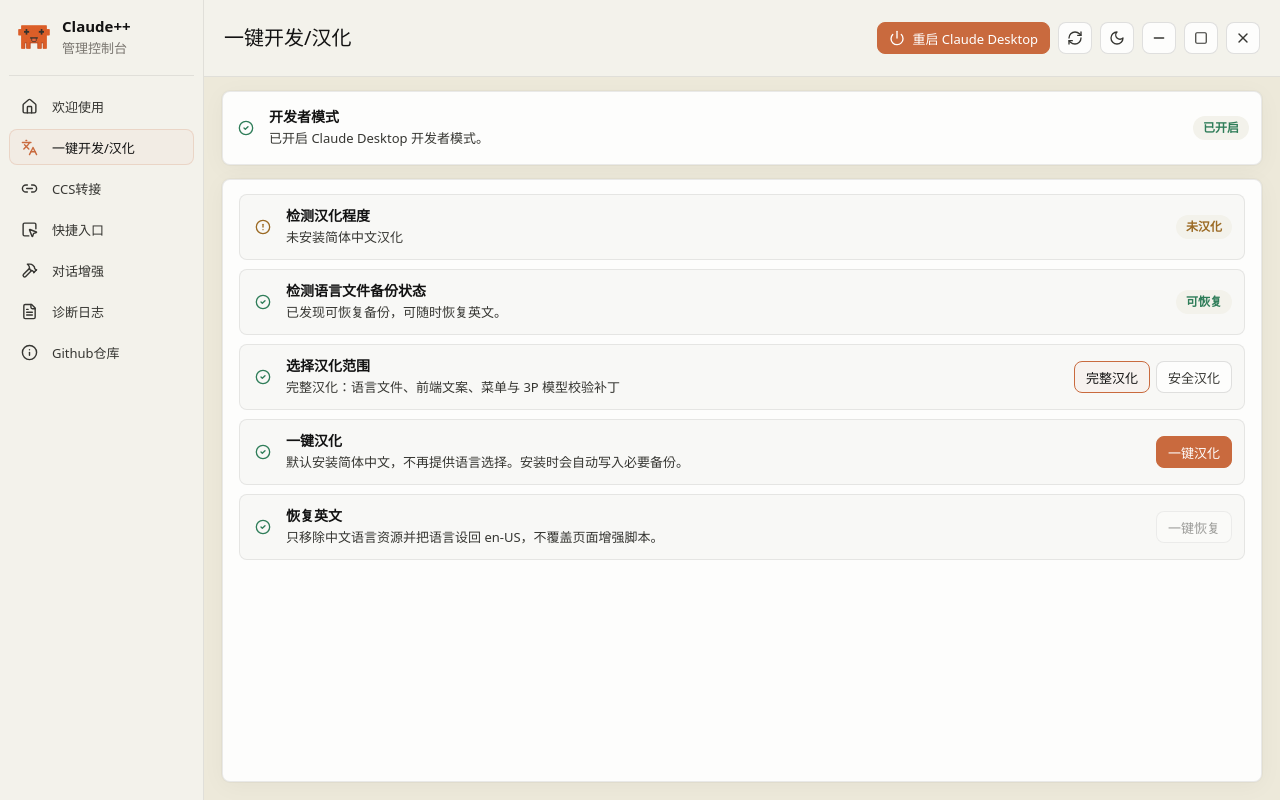
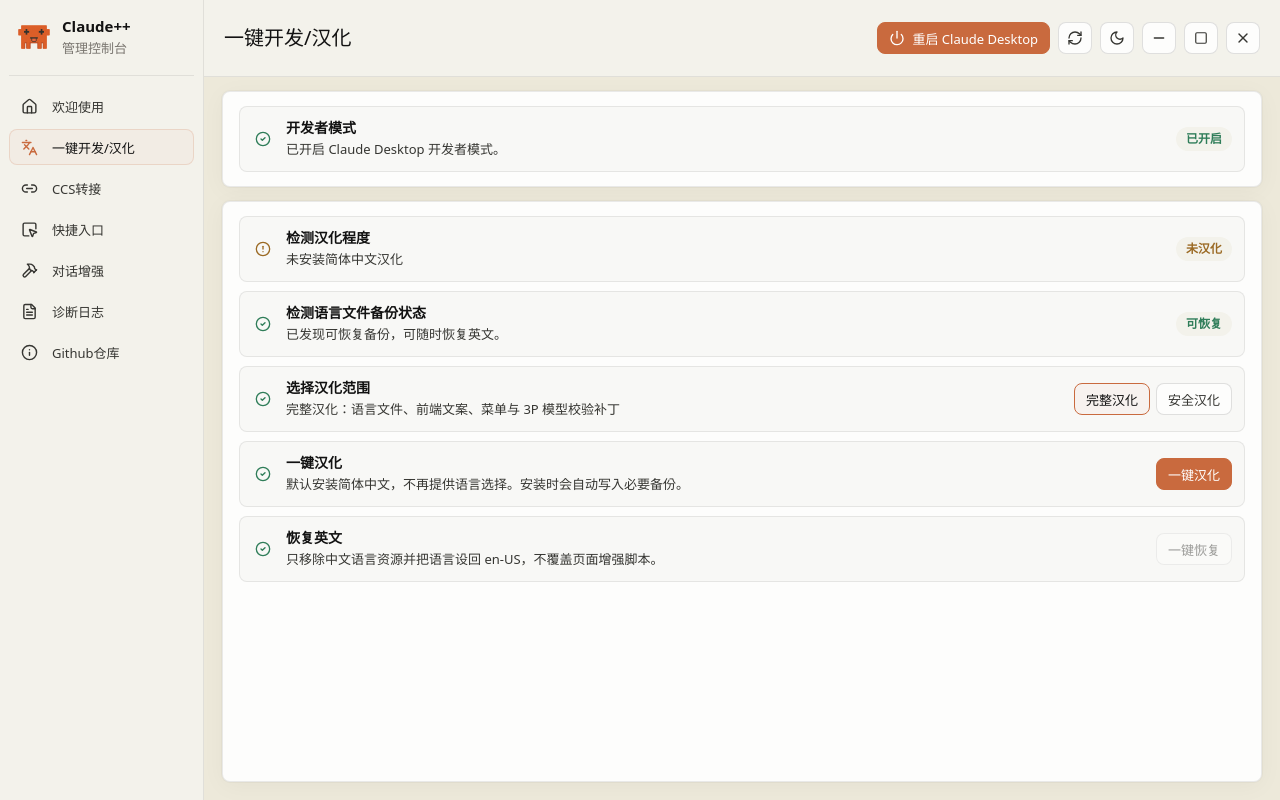
Before and after one commit to laoguo2025/claude-plus-plus, a React (Vite) app: page / in a window 1280 px wide. Both pictures are taken after a click on the button "一键开发/汉化". Built offline with nearby package versions, Linux system fonts and the light colour scheme.

Commit message:
chore: align developer mode card styling

```diff
--- a/src/App.css
+++ b/src/App.css
@@ -926,16 +926,6 @@ select {
   min-height: 0;
 }
 
-.developerModePanel {
-  padding: 0;
-}
-
-.developerModePanel .workflowRow {
-  min-height: 72px;
-  border: 0;
-  background: transparent;
-}
-
 .workflowRows {
   display: grid;
   gap: 9px;
--- a/src/App.tsx
+++ b/src/App.tsx
@@ -689,6 +689,7 @@ function LocalizationPage({
   return (
     <div className="localizationFlow">
       <section className="panel developerModePanel">
+        <div className="workflowRows">
           <WorkflowRow
             ok={developerModeEnabled}
             title="开发者模式"
@@ -709,6 +710,7 @@ function LocalizationPage({
               ) : undefined
             }
           />
+        </div>
       </section>
       <section className="panel localizationChecklist">
         <div className="workflowRows">
```
Also changed, not shown: .workbench/governance/2026-06-05-developer-mode-card-container.md (added). Lines whose indentation alone changed are shown as unchanged.
